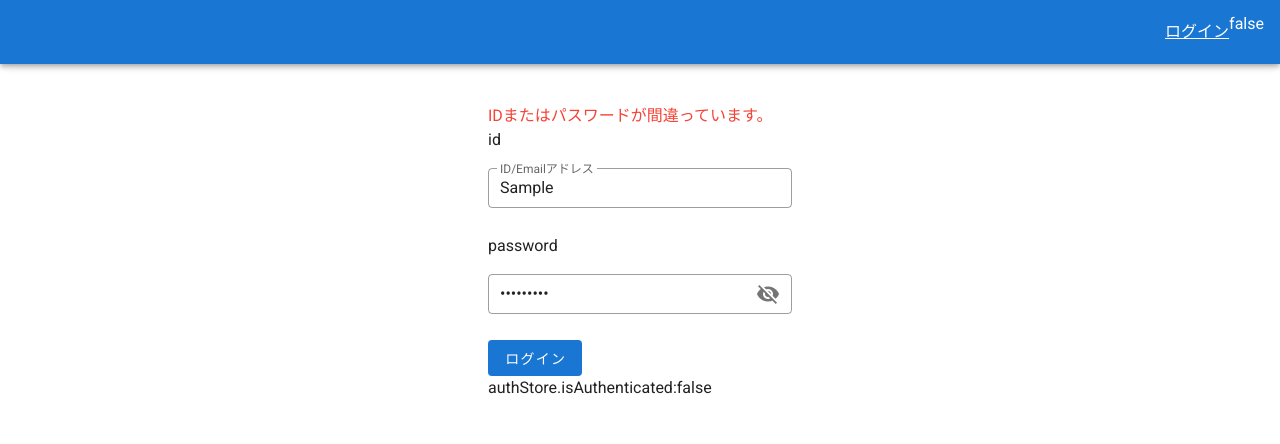
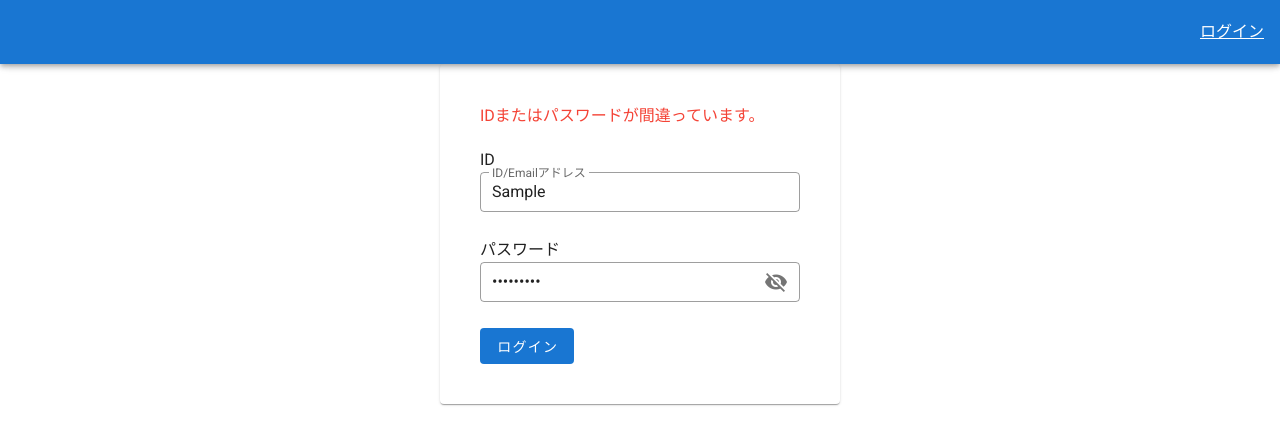
Before and after one commit to basicactor/my-vue2-sandbox, a Vue app: page /login in a window 1280 px wide. Both pictures are taken after typing "Sample", "Sample123" into the empty fields and a click on the button "ログイン". Shown: the top 444 px of the page. Built offline with nearby package versions, Linux system fonts and the light colour scheme.

Commit message:
reactiveなlocalStorageを実装

```diff
--- a/src/layouts/Header.vue
+++ b/src/layouts/Header.vue
@@ -6,7 +6,6 @@
       ログアウト
     </v-btn>
     <router-link v-else to="/login" class="white--text">ログイン</router-link>
-    <p>{{ authStore.isAuthenticated }}</p>
   </v-app-bar>
 </template>
 
--- a/src/plugins/reactiveLocalStorage.js
+++ b/src/plugins/reactiveLocalStorage.js
@@ -1,7 +1,11 @@
+//useStorageについて：https://vueuse.org/core/usestorage/#usestorage
+//sessionStorageについて：https://developer.mozilla.org/ja/docs/Web/API/Window/sessionStorage
+//タブを閉じたらリセットされる。ページ更新・復元してもデータは残ったまま。
 import { useStorage } from "@vueuse/core"
 
 export const reactiveLocalStorage = () => {
-  const authState = useStorage("isAuthenticated", false)
+  const authState = useStorage("isAuthenticated", false, sessionStorage)
+  // const authState = useStorage("isAuthenticated", false)
 
   return { authState }
 }
--- a/src/router/index.js
+++ b/src/router/index.js
@@ -76,6 +76,21 @@ const { authState } = reactiveLocalStorage()
 router.beforeEach((to, from, next) => {
   const isAuthenticated = authState.value
 
+  // if (from.matched.name === to.matched.name) {
+  //   next()
+  // }
+
+  //ログイン中にログイン画面に入れないようにする
+  if (
+    to.matched.some((record) => record.name === "login") &&
+    authState.value === true
+  ) {
+    next("/")
+  }
+
+  console.log("from.matched", from.matched)
+  console.log("to.matched", to.matched)
+
   // メタフィールドrequiresAuthがfalseならスルー
   if (to.matched.some((record) => record.meta.requiresAuth === false)) {
     next()
--- a/src/views/logins/Login.vue
+++ b/src/views/logins/Login.vue
@@ -1,13 +1,13 @@
 <template>
   <v-sheet width="100vw" height="100vh" :style="{ position: 'absolute' }">
-    <v-card width="30%" flat class="mx-auto">
+    <v-card width="400px" elevation="1" class="mx-auto">
       <v-form class="pa-10" @submit.prevent="submit">
-        <div v-if="authStore.wrongIdPass" class="red--text">
+        <div v-if="authStore.wrongIdPass" class="red--text pb-5">
           IDまたはパスワードが間違っています。
         </div>
-        <p>id</p>
+        <label>ID</label>
         <DefaultTextField v-model="state.id" label="ID/Emailアドレス" />
-        <p>password</p>
+        <label>パスワード</label>
         <v-text-field
           v-model="state.password"
           :type="showPw ? 'text' : 'password'"
@@ -18,7 +18,6 @@
         />
 
         <DefaultButton type="submit">ログイン</DefaultButton>
-        authStore.isAuthenticated:{{ authStore.isAuthenticated }}
       </v-form>
     </v-card>
   </v-sheet>
@@ -29,10 +28,18 @@ import { defineComponent, reactive, ref } from "@vue/composition-api"
 import DefaultTextField from "@/components/textFields/DefaultTextField.vue"
 import DefaultButton from "@/components/buttons/DefaultButton.vue"
 import { useAuth } from "@/store/authStore.js"
-import { useRouter } from "@/plugins/router"
+import { useRouter, useRoute } from "@/plugins/router"
 
 export default defineComponent({
   components: { DefaultTextField, DefaultButton },
+
+  // beforeRouteEnter(to, from, next) {
+  //   if (authStore.isAuthenticated) {
+  //     router.push("/")
+  //   } else {
+  //     next()
+  //   }
+  // },
   setup() {
     const state = reactive({
       id: "",
@@ -41,12 +48,15 @@ export default defineComponent({
 
     const showPw = ref(false)
 
+    const route = useRoute()
+    const authStore = useAuth()
     const router = useRouter()
-    const authStore = useAuth()
 
     const submit = async () => {
       await authStore.login(state.id, state.password)
       if (authStore.isAuthenticated) {
+        const from = route.redirectedFrom
+        console.log("from", from)
         router.push("/")
       }
     }
```
